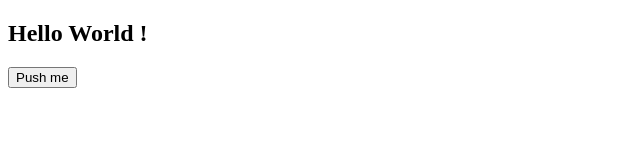
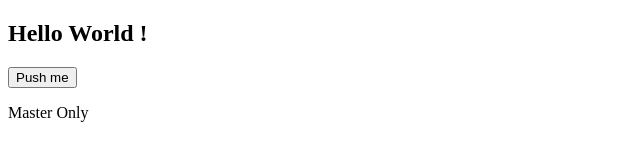
Before and after one commit to raflyfahrezi/sourcetree-test, a plain HTML site: page index.html in a window 1280 px wide. Shown: the whole page, without its empty margins (0-640 px from the left). Drawn offline with Linux system fonts and the light colour scheme.

Commit message:
master only

```diff
--- a/index.html
+++ b/index.html
@@ -9,5 +9,7 @@
     <h2>Hello World !</h2>
 
     <input type="button" value="Push me">
+
+    <p>Master Only</p>
 </body>
 </html>
```
